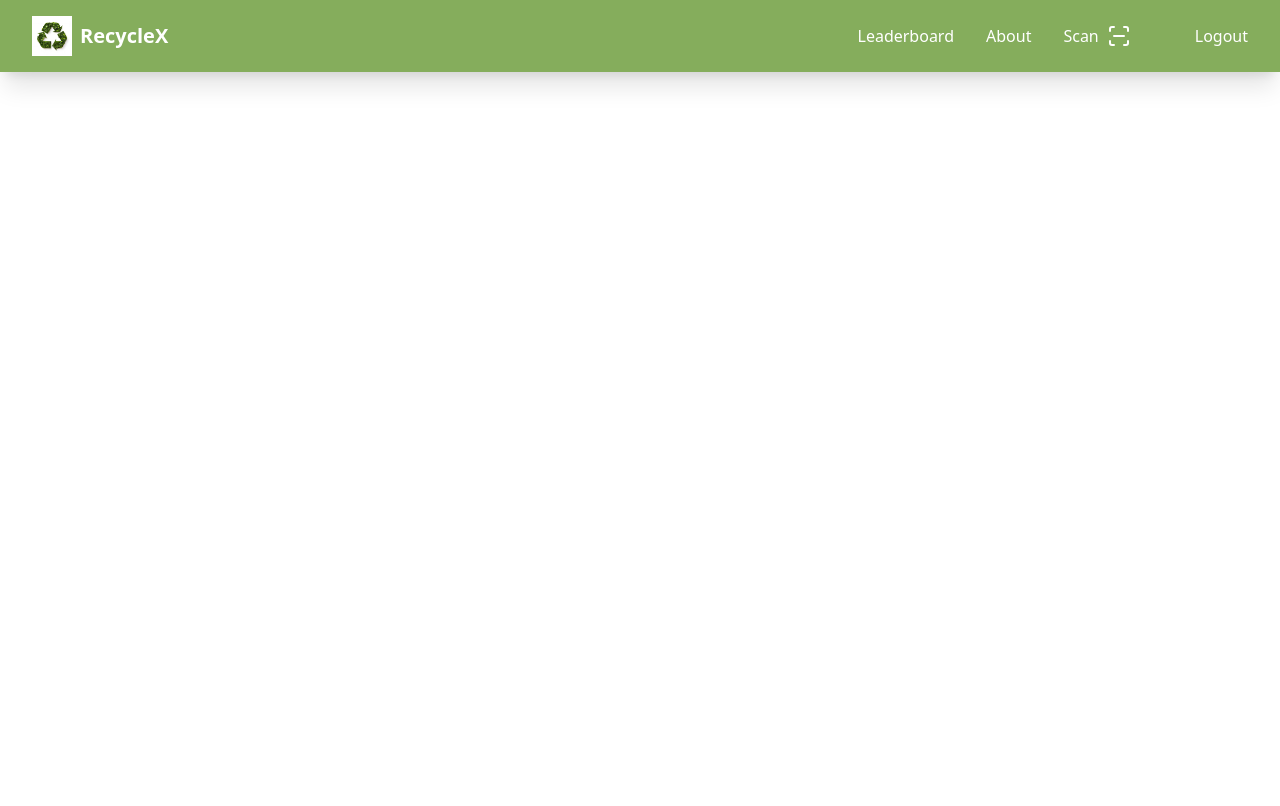
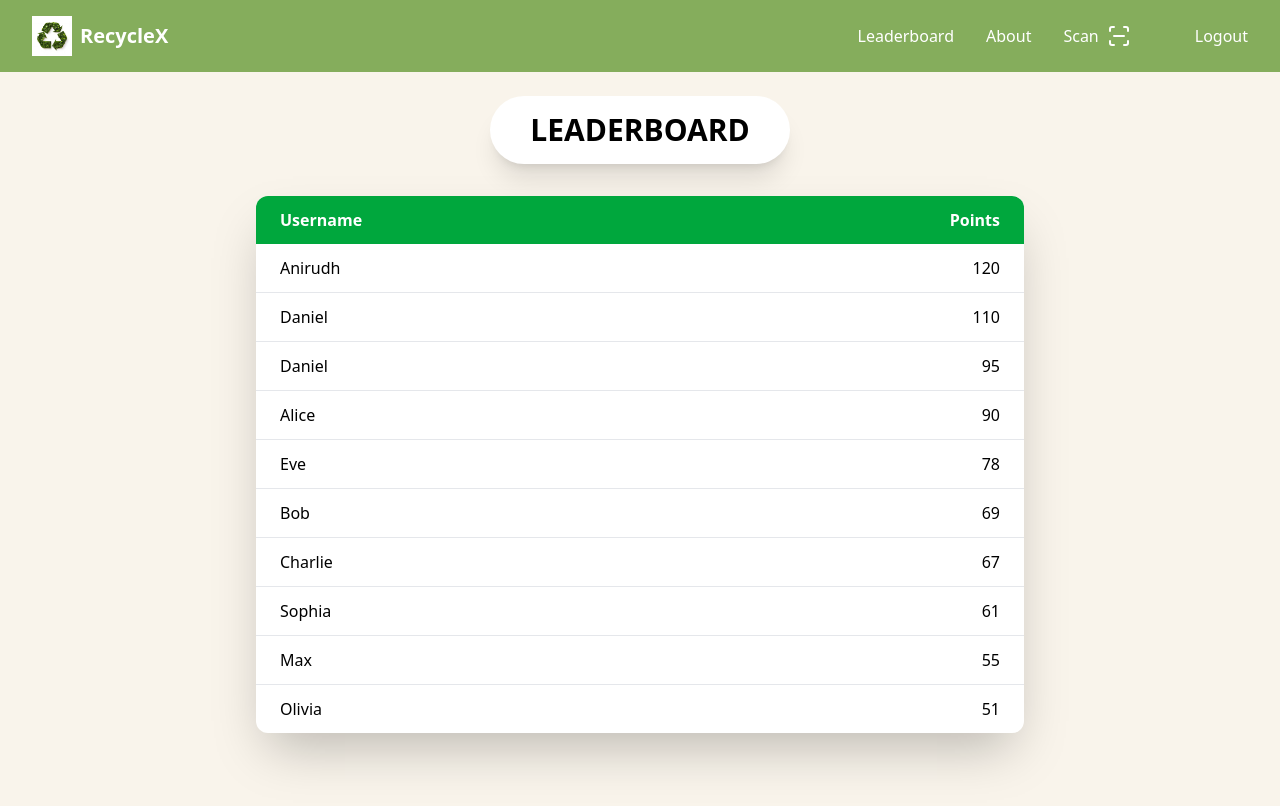
Before and after one commit to DanielB-2/sunhacks-2025, a React (Vite) app in the folder frontend/vite-project2/: page /LeaderBoard in a window 1280 px wide. Shown: the top 806 px of the page. Built offline with nearby package versions, Linux system fonts and the light colour scheme.

Commit message:
Pratyush

```diff
--- a/frontend/vite-project2/src/App.jsx
+++ b/frontend/vite-project2/src/App.jsx
@@ -5,6 +5,8 @@
 import { About } from "./about";
 import { SignupPage } from "./Components/SignupPage";
 import { LoginPage } from "./Components/LoginPage";
+import { LeaderBoard } from "./Components/LeaderBoard";
+
 
 function App() {
   return <div>
@@ -17,6 +19,7 @@
         <Route path = "/signin" element = {<LoginPage />} />
         <Route path = "/login" element = {<LoginPage />} />
         <Route path = "/signup" element = {<SignupPage />} />
+        <Route path = "/LeaderBoard" element = {<LeaderBoard />} />
       </Routes>
     </Router>
   </div>
--- /dev/null
+++ b/frontend/vite-project2/src/Components/LeaderBoard.jsx
@@ -0,0 +1,45 @@
+export function LeaderBoard() {
+
+  const players = [
+    { name: "Anirudh", points: 120 },
+    { name: "Daniel", points: 110   },
+    { name: "Daniel", points: 95 },
+    { name: "Alice", points: 90 },
+    { name: "Eve", points: 78  },
+    { name: "Bob", points: 69 },
+    { name: "Charlie", points: 67 },
+    { name: "Sophia", points: 61 },
+    { name: "Max", points: 55 },
+    { name: "Olivia", points: 51 },
+  ];
+
+  return (
+    <div className="min-h-screen bg-[#f9f4eb] p-6 flex flex-col items-center">
+
+      <div className="bg-white shadow-xl px-10 py-4 font-bold text-3xl rounded-full mb-8 text-center">
+        LEADERBOARD
+      </div>
+
+
+      <div className="bg-white shadow-2xl rounded-xl w-full max-w-3xl overflow-hidden">
+        <div className="grid grid-cols-2 bg-[#00a73d] text-white font-semibold py-3 px-6">
+          <span>Username</span>
+          <span className="text-right">Points</span>
+        </div>
+
+
+        <div className="divide-y divide-gray-200">
+          {players.map((player, idx) => (
+            <div
+              key={idx}
+              className="grid grid-cols-2 py-3 px-6 hover:bg-gray-50 transition"
+            >
+              <span className="font-medium">{player.name}</span>
+              <span className="text-right">{player.points}</span>
+            </div>
+          ))}
+        </div>
+      </div>
+    </div>
+  );
+}
```
